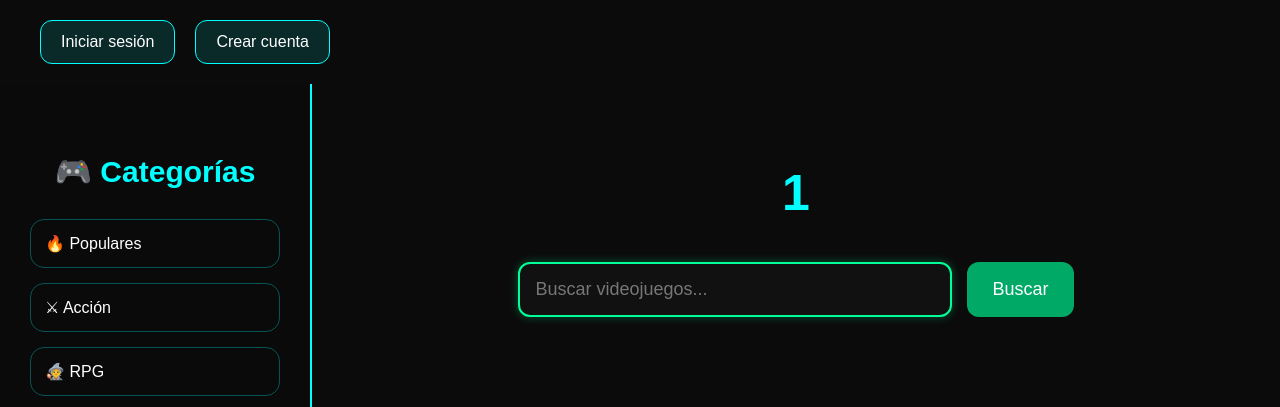
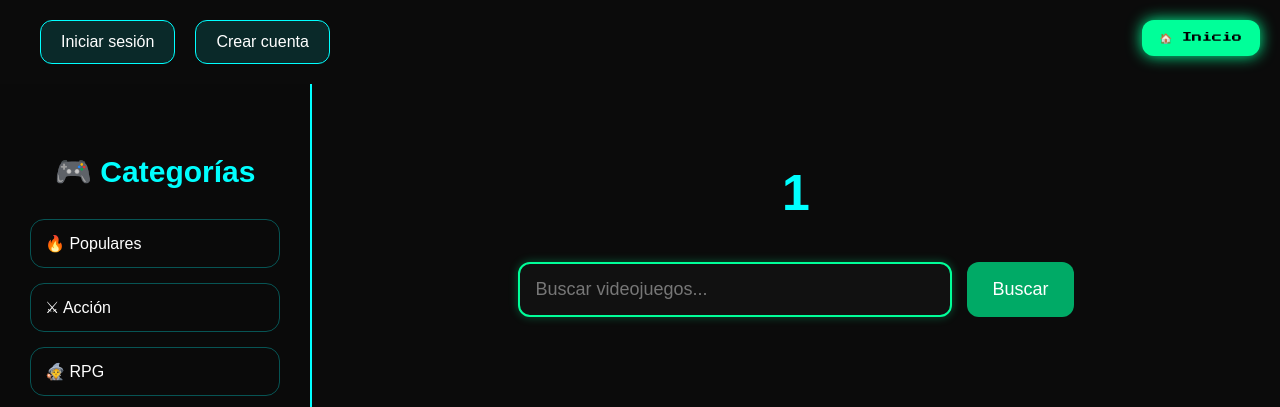
Before and after one commit to Arielito92/tiempo-de-videojuegos, a Flask app: page /categoria/1 in a window 1280 px wide. Shown: the top 407 px of the page. Run offline with Flask 3, Linux system fonts and the light colour scheme; data that the repository does not hold is empty.

Commit message:
Mejoras UX

```diff
--- a/app.py
+++ b/app.py
@@ -3,6 +3,7 @@ import requests
 import sqlite3
 import os
 import random
+from datetime import timedelta
 from werkzeug.utils import secure_filename
 from googletrans import Translator
 from requests.exceptions import ConnectionError
@@ -10,6 +11,8 @@ from requests.exceptions import ConnectionError
 app = Flask(__name__)
 
 app.secret_key = "videojuegos_secret"
+
+app.permanent_session_lifetime = timedelta(days=30)
 
 API_KEY = "00276b692ecb452f99138a74a2fcc579"
 
@@ -410,6 +413,8 @@ def verificar_login():
 
     if usuario:
 
+        session.permanent = True
+
         session["usuario"] = nombre
 
         return redirect("/")
@@ -444,7 +449,24 @@ def guardar_reseña():
 
     cursor = conexion.cursor()
 
+    cursor.execute(
+        """
+        SELECT *
+        FROM reseñas
 
+        WHERE usuario = ?
+        AND juego_id = ?
+        """,
+        (usuario, juego_id)
+    )
+
+    reseña_existente = cursor.fetchone()
+
+    if reseña_existente:
+
+        conexion.close()
+
+        return redirect(f"/juego/{juego_id}")
 
     cursor.execute(
         """
@@ -557,7 +579,7 @@ def perfil_usuario(nombre):
 
         return redirect("/login")
 
-    usuario = session["usuario"]
+    usuario = nombre
 
     conexion = sqlite3.connect("videojuegos.db")
 
--- a/static/style.css
+++ b/static/style.css
@@ -1802,3 +1802,39 @@ body {
 
     box-shadow: 0px 0px 15px #ff1e56;
 }
+
+.boton-home {
+
+    position: fixed;
+
+    top: 20px;
+
+    right: 20px;
+
+    background: #00ff99;
+
+    color: black;
+
+    padding: 12px 18px;
+
+    border-radius: 12px;
+
+    text-decoration: none;
+
+    font-family: 'Press Start 2P', cursive;
+
+    font-size: 10px;
+
+    z-index: 9999;
+
+    box-shadow: 0 0 15px #00ff99;
+
+    transition: 0.3s;
+}
+
+.boton-home:hover {
+
+    transform: scale(1.05);
+
+    background: white;
+}
--- a/templates/categoria.html
+++ b/templates/categoria.html
@@ -12,6 +12,12 @@
 </head>
 
 <body>
+
+    <a href="/" class="boton-home">
+
+    🏠 Inicio
+
+    </a>
 
 <div class="topbar-usuario">
 
--- a/templates/index.html
+++ b/templates/index.html
@@ -16,6 +16,12 @@
 </head>
 
 <body>
+
+    <a href="/" class="boton-home">
+
+    🏠 Inicio
+
+    </a>
 
     <div class="hero">
 
--- a/templates/juego.html
+++ b/templates/juego.html
@@ -11,6 +11,11 @@
 
 <body>
 
+    <a href="/" class="boton-home">
+
+    🏠 Inicio
+
+    </a>
 
     <div class="pagina-juego">
 
```
